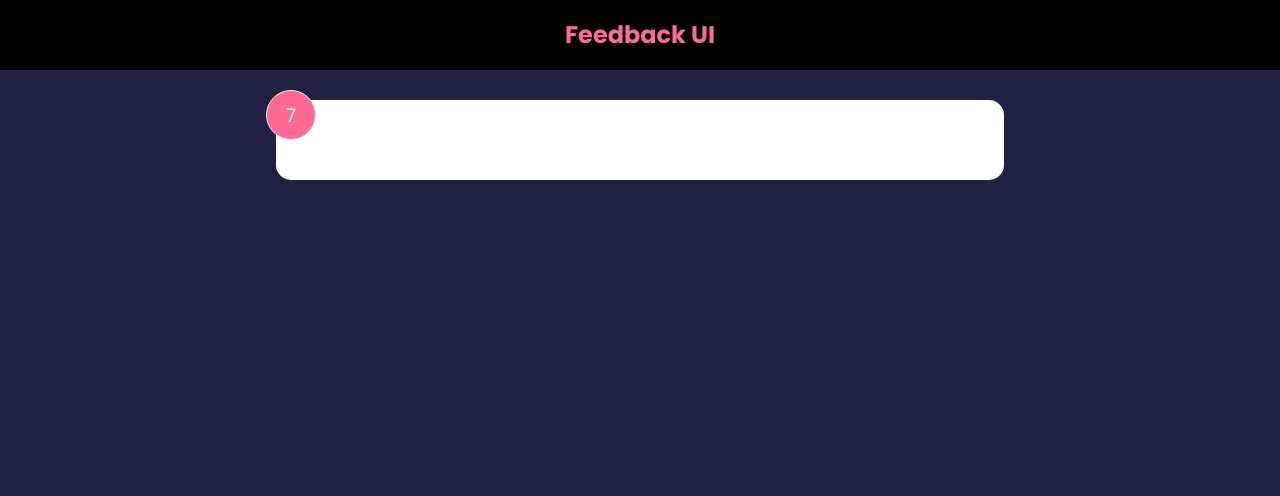
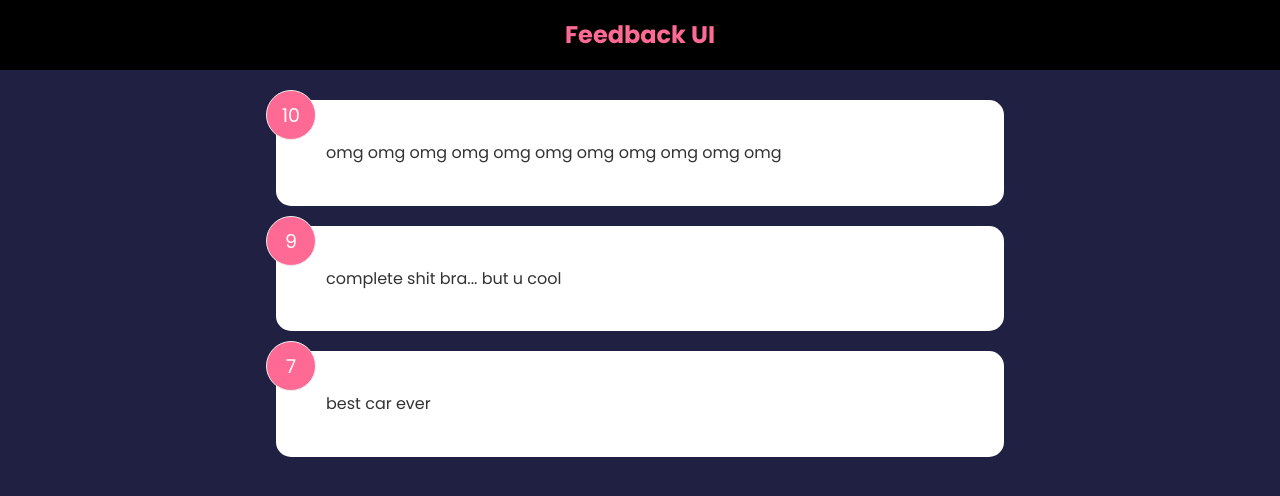
Before and after one commit to Shamoleambo/react-front-to-back, a React (Create React App) app in the folder feedback-app/: page / in a window 1280 px wide. Shown: the top 496 px of the page. Built offline with nearby package versions, Linux system fonts and the light colour scheme.

Commit message:
managing global state

```diff
--- a/feedback-app/src/App.js
+++ b/feedback-app/src/App.js
@@ -1,12 +1,16 @@
+import { useState } from "react";
 import Header from "./components/Header";
-import FeedbackItem from "./components/FeedbackItem";
+import FeedbackList from "./components/FeedbackList";
+import FeedbackData from "./data/FeedbackData";
 
 function App() {
+  const [feedback, setFeedback] = useState(FeedbackData);
+
   return (
     <>
       <Header />
       <div className="container">
-        <FeedbackItem />
+        <FeedbackList feedback={feedback} />
       </div>
     </>
   );
--- a/feedback-app/src/components/FeedbackItem.jsx
+++ b/feedback-app/src/components/FeedbackItem.jsx
@@ -1,13 +1,8 @@
-import { useState } from "react";
-
-function FeedbackItem() {
-  const [rating, setRating] = useState(7);
-  const [text, setText] = useState("");
-
+function FeedbackItem({ item }) {
   return (
     <div className="card">
-      <div className="num-display">{rating}</div>
-      <div className="text-display">{text}</div>
+      <div className="num-display">{item.rating}</div>
+      <div className="text-display">{item.text}</div>
     </div>
   );
 }
--- /dev/null
+++ b/feedback-app/src/components/FeedbackList.jsx
@@ -0,0 +1,17 @@
+import FeedbackItem from "./FeedbackItem";
+
+function FeedbackList({ feedback }) {
+  if (!feedback || feedback.length === 0) {
+    return <p>No feedback</p>;
+  }
+
+  return (
+    <div className="feedback-list">
+      {feedback.map((item) => (
+        <FeedbackItem key={item.id} item={item} />
+      ))}
+    </div>
+  );
+}
+
+export default FeedbackList;
--- /dev/null
+++ b/feedback-app/src/data/FeedbackData.js
@@ -0,0 +1,19 @@
+const FeedbackData = [
+  {
+    id: 1,
+    rating: 10,
+    text: "omg omg omg omg omg omg omg omg omg omg omg",
+  },
+  {
+    id: 2,
+    rating: 9,
+    text: "complete shit bra... but u cool",
+  },
+  {
+    id: 3,
+    rating: 7,
+    text: "best car ever",
+  },
+];
+
+export default FeedbackData;
```
